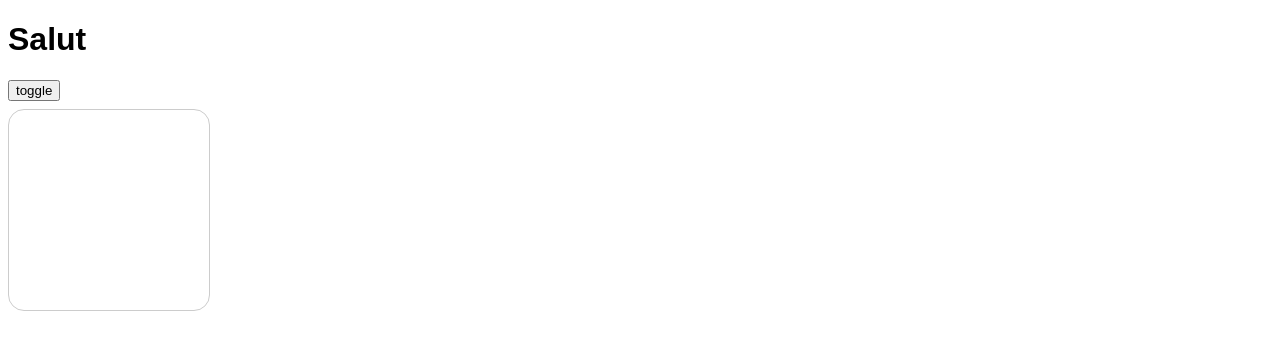
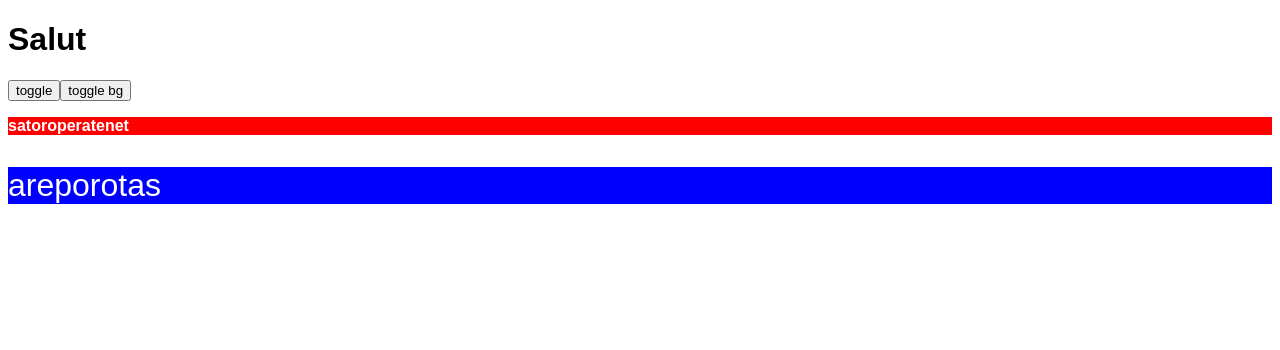
Before and after one commit to YoursTruly450/angular-basics, an Angular app: page / in a window 1280 px wide. Shown: the top 350 px of the page. Built offline with nearby package versions, Linux system fonts and the light colour scheme.

Commit message:
feat: ngClass

```diff
--- a/src/app/app.component.html
+++ b/src/app/app.component.html
@@ -39,7 +39,7 @@
 
 <button (click)="displayMode = displayMode === 'flex' ? 'none' : 'flex'">toggle</button>
 
-<div [ngStyle]="{
+<!-- <div [ngStyle]="{
   display: displayMode,
   width: '200px',
   height: '200px',
@@ -48,4 +48,20 @@
   marginTop: '.5rem'
 }">
 
-</div>
+</div> -->
+
+<button (click)="isRed = !isRed">toggle bg</button>
+
+<p [ngClass]="{
+  red: isRed,
+  blue: !isRed
+}">
+  satoroperatenet
+</p>
+
+<p
+  [class.blue]="isRed"
+  [class.red]="!isRed"
+>
+  areporotas
+</p>
--- a/src/app/app.component.scss
+++ b/src/app/app.component.scss
@@ -0,0 +1,11 @@
+.red {
+  background: red;
+  font-weight: bold;
+  color: white;
+}
+
+.blue {
+  background: blue;
+  font-size: 2rem;
+  color: white;
+}
--- a/src/app/app.component.ts
+++ b/src/app/app.component.ts
@@ -51,4 +51,6 @@ export class AppComponent {
   // }
 
   displayMode = 'flex';
+
+  isRed = true;
 }
```
